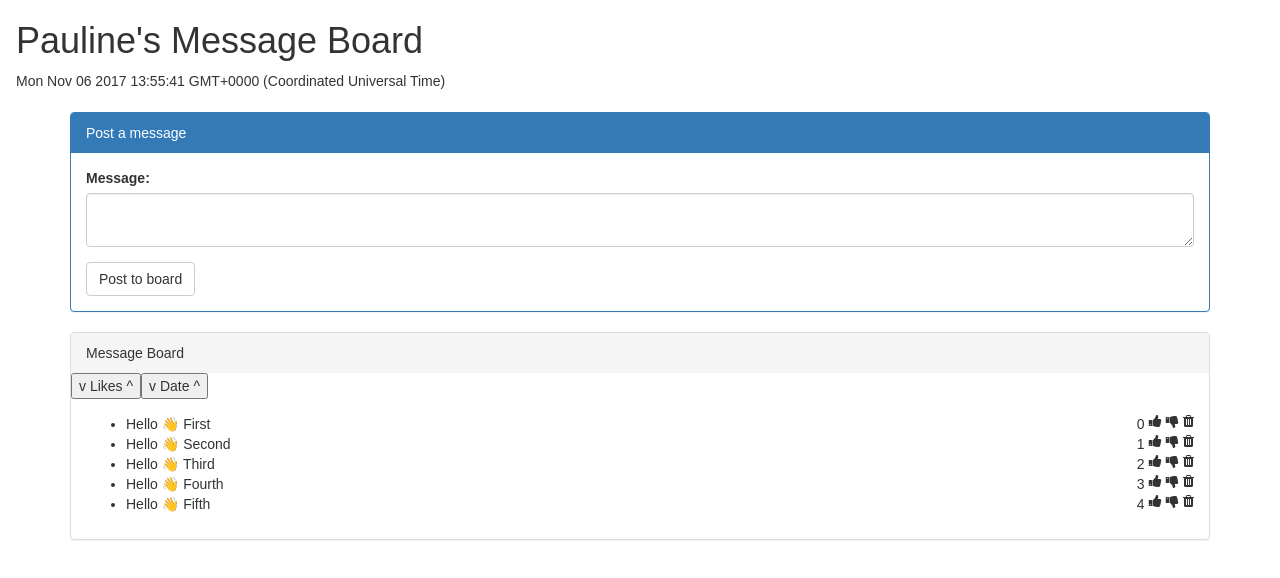
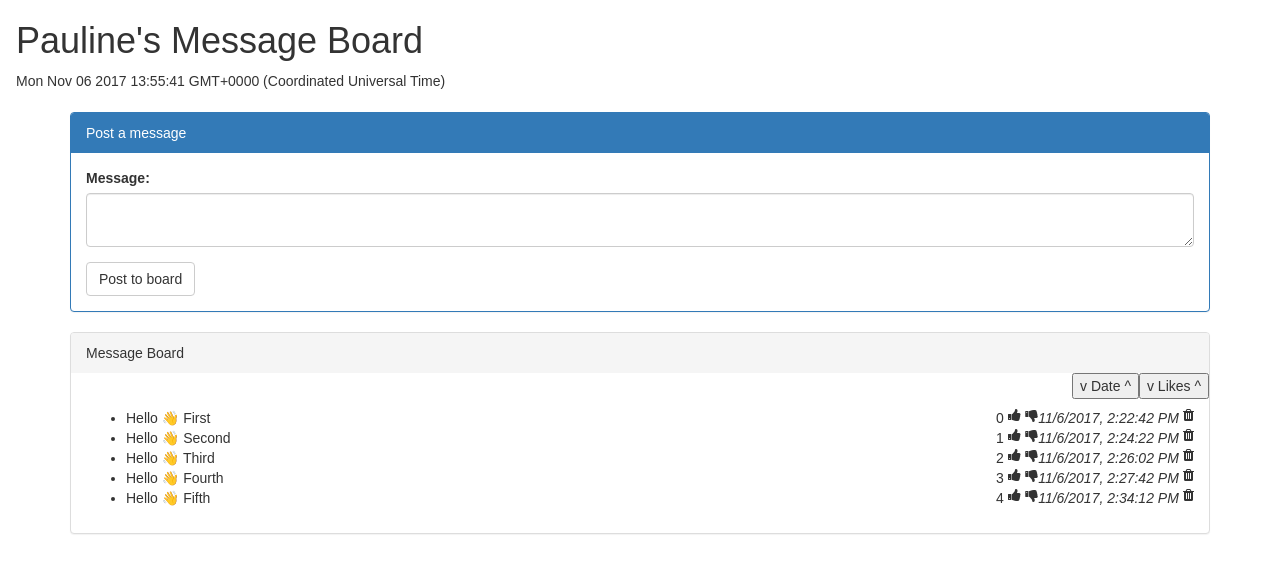
Before and after one commit to pwtang/message-board, a React (Create React App) app: page / in a window 1280 px wide. Shown: the top 578 px of the page. Built offline with nearby package versions, Linux system fonts and the light colour scheme.

Commit message:
date sort working

```diff
--- a/src/App.js
+++ b/src/App.js
@@ -10,19 +10,21 @@ class App extends Component {
     super(props);
     this.state = {
       messages: [
-        { id: uuid.v4(), text: "First", likes: 0 },
-        { id: uuid.v4(), text: "Second", likes: 1 },
-        { id: uuid.v4(), text: "Third", likes: 2 },
-        { id: uuid.v4(), text: "Fourth", likes: 3 },
-        { id: uuid.v4(), text: "Fifth", likes: 4 }
+        { id: uuid.v4(), text: "First", likes: 0, dateTime: 1509978162700 },
+        { id: uuid.v4(), text: "Second", likes: 1, dateTime: 1509978262700 },
+        { id: uuid.v4(), text: "Third", likes: 2, dateTime: 1509978362700 },
+        { id: uuid.v4(), text: "Fourth", likes: 3, dateTime: 1509978462700 },
+        { id: uuid.v4(), text: "Fifth", likes: 4, dateTime: 1509978852700 }
       ],
-      sortAsc: "true"
+      sortLikesAsc: "true",
+      sortDateAsc: "true"
     };
     this.handleLike = this.handleLike.bind(this);
     this.handleDislike = this.handleDislike.bind(this);
     this.handleDelete = this.handleDelete.bind(this);
     this.handlePost = this.handlePost.bind(this);
-    this.handleSort = this.handleSort.bind(this);
+    this.handleLikesSort = this.handleLikesSort.bind(this);
+    this.handleDateSort = this.handleDateSort.bind(this);
     this.toggleFlag = this.toggleFlag.bind(this);
   }
 
@@ -53,7 +55,14 @@ class App extends Component {
 
   handlePost(text) {
     // console.log("handlePost method");
-    const message = { id: uuid.v4(), text: text, likes: 0 };
+    let now = require("date-now");
+
+    const message = {
+      id: uuid.v4(),
+      text: text,
+      likes: 0,
+      dateTime: now()
+    };
     console.log("new message: ", message);
     this.state.messages.push(message);
     console.log("push");
@@ -68,25 +77,44 @@ class App extends Component {
     return toggle;
   }
 
-  handleSort() {
-    //console.log("sort flag:", this.state.sortAsc);
-    if (this.state.sortAsc) {
+  handleLikesSort() {
+    //console.log("sort flag:", this.state.sortLikesAsc);
+    if (this.state.sortLikesAsc) {
       this.state.messages.sort((a, b) => {
         return a.likes - b.likes;
       });
     } else {
-      //console.log("sort des");
       this.state.messages.sort((a, b) => {
         return b.likes - a.likes;
       });
     }
 
-    this.state.sortAsc = this.toggleFlag(this.state.sortAsc);
-    console.log("sort flag:", this.state.sortAsc);
+    this.state.sortLikesAsc = this.toggleFlag(this.state.sortLikesAsc);
+    //console.log("sort flag:", this.state.sortLikesAsc);
 
     this.setState({
       messages: this.state.messages,
-      sortAsc: this.state.sortAsc
+      sortLikesAsc: this.state.sortLikesAsc
+    });
+  }
+
+  handleDateSort() {
+    //console.log("sort flag:", this.state.sortAsc);
+    if (this.state.sortDateAsc) {
+      this.state.messages.sort((a, b) => {
+        return a.dateTime - b.dateTime;
+      });
+    } else {
+      this.state.messages.sort((a, b) => {
+        return b.dateTime - a.dateTime;
+      });
+    }
+    this.state.sortDateAsc = this.toggleFlag(this.state.sortDateAsc);
+    //console.log("sort flag:", this.state.sortAsc);
+
+    this.setState({
+      messages: this.state.messages,
+      sortDateAsc: this.state.sortDateAsc
     });
   }
 
@@ -110,9 +138,13 @@ class App extends Component {
           <div class="panel-group">
             <div class="panel panel-default">
               <div class="panel-heading">Message Board</div>
-              <button onClick={this.handleSort}>v Likes ^</button>
-              <button onClick={this.handleSort}>v Date ^</button>
-
+              <button class="pull-right" onClick={this.handleLikesSort}>
+                v Likes ^
+              </button>
+              <button class="pull-right" onClick={this.handleDateSort}>
+                v Date ^
+              </button>
+              <br />
               <div class="panel-body">
                 <ul class="message-board">
                   {this.state.messages.map(message => {
@@ -121,6 +153,7 @@ class App extends Component {
                         text={message.text}
                         likes={message.likes}
                         id={message.id}
+                        dateTime={message.dateTime}
                         onLike={this.handleLike}
                         onDislike={this.handleDislike}
                         onDelete={this.handleDelete}
--- a/src/Header.js
+++ b/src/Header.js
@@ -6,7 +6,8 @@ class Header extends Component {
   }
   render() {
     let cts = this.props.date;
-    let cdate = new Date(cts).toString();
+    let cDate = new Date(cts).toString();
+    //let cdate = new Date(cts).toLocaleString();
 
     return (
       <nav class="navbar">
@@ -14,7 +15,7 @@ class Header extends Component {
           <div class="navbar-header ">
             <h1>{this.props.title} Message Board</h1>
             {/* <h2>{this.props.date}</h2> */}
-            {cdate}
+            {cDate}
           </div>
         </div>
       </nav>
--- a/src/Message.js
+++ b/src/Message.js
@@ -22,11 +22,14 @@ class Message extends Component {
   }
 
   render() {
+    let cts = this.props.dateTime;
+    let mDate = new Date(cts).toLocaleString();
     return (
       <div>
         <li>
           Hello 👋 {this.props.text}
           <i class="fa fa-trash pull-right delete" onClick={this.handleTrash} />
+          <i class="pull-right"> {mDate} </i>
           <i
             class="fa fa-thumbs-down pull-right"
             onClick={this.handleThumbsDown}
```
